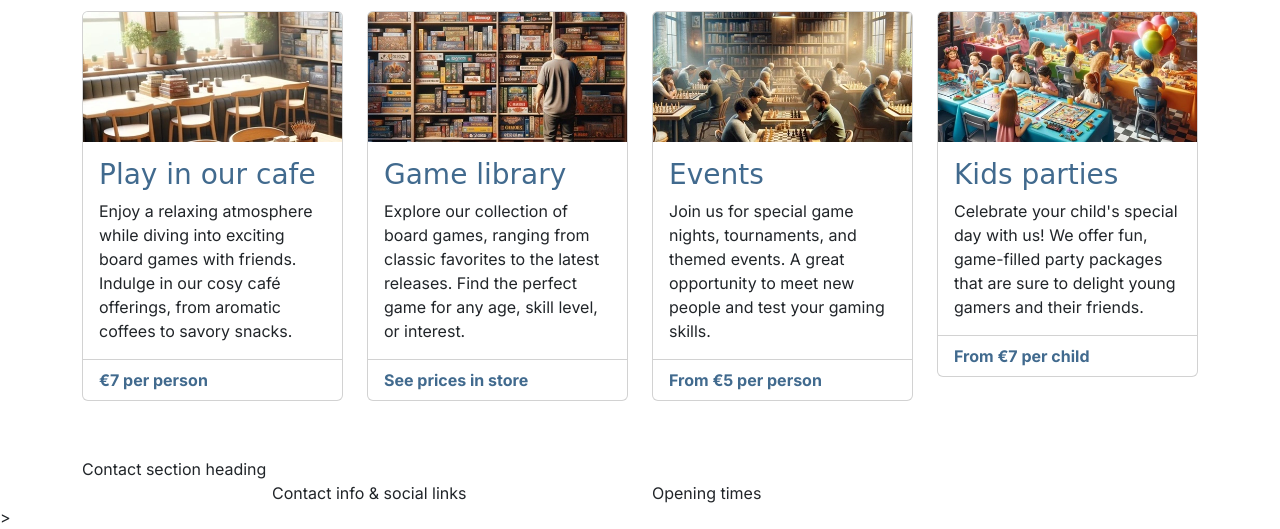
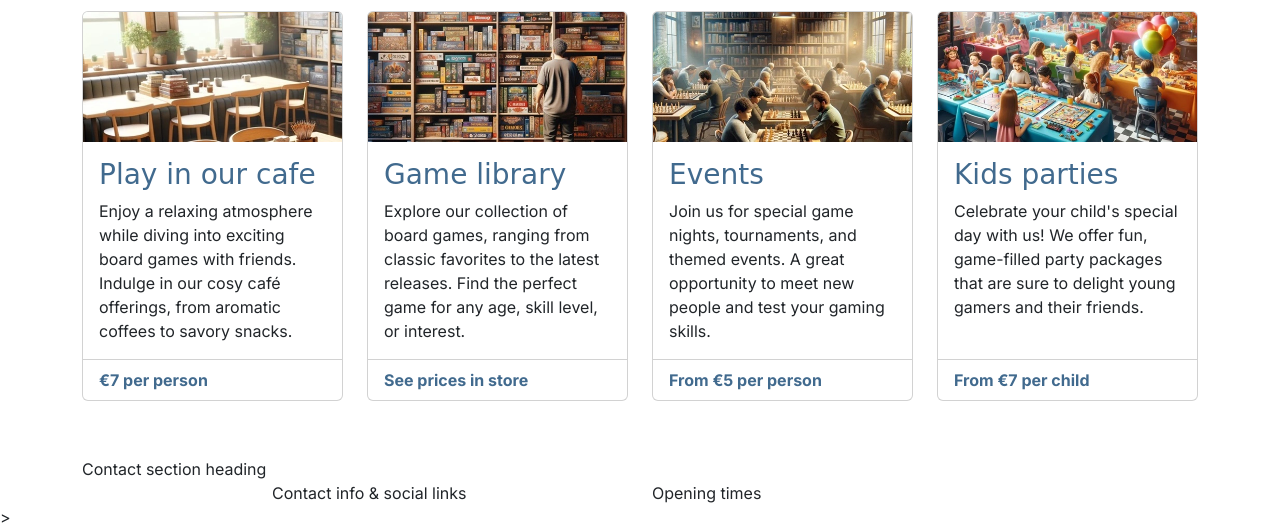
Before and after one commit to Abdishakur05/boardwalk-games, a plain HTML site: page index.html in a window 1280 px wide. Shown: the part 648-1177 px from the top of the page. Drawn offline with nearby package versions, Linux system fonts and the light colour scheme; a web font is replaced by a local one.

Commit message:
Finish styling the service section

```diff
--- a/assets/style/style.css
+++ b/assets/style/style.css
@@ -79,3 +79,32 @@ h2{
     background-color: lightgray;
 }
 */
+
+/*Media quires*/
+
+/* Medium devices (tablets, 768px and up)*/
+@media screen and (min-width:768px)
+{
+    /* Make all service cards the same height for consistency */
+    #services .card-body{
+        min-height: 191px;
+    }
+}
+
+/* Large devices (small laptops, 992px and up)*/
+@media screen and (min-width:992px)
+{
+    /* Make all service cards the same height for consistency */
+    #services .card-body{
+        min-height: auto;
+    }
+}
+
+/* xl devices (large desktops, 1200px and up)*/
+@media screen and (min-width:1200px)
+{
+    /* Make all service cards the same height for consistency */
+    #services .card-body{
+        min-height: 217.59px;
+    }
+}
```
